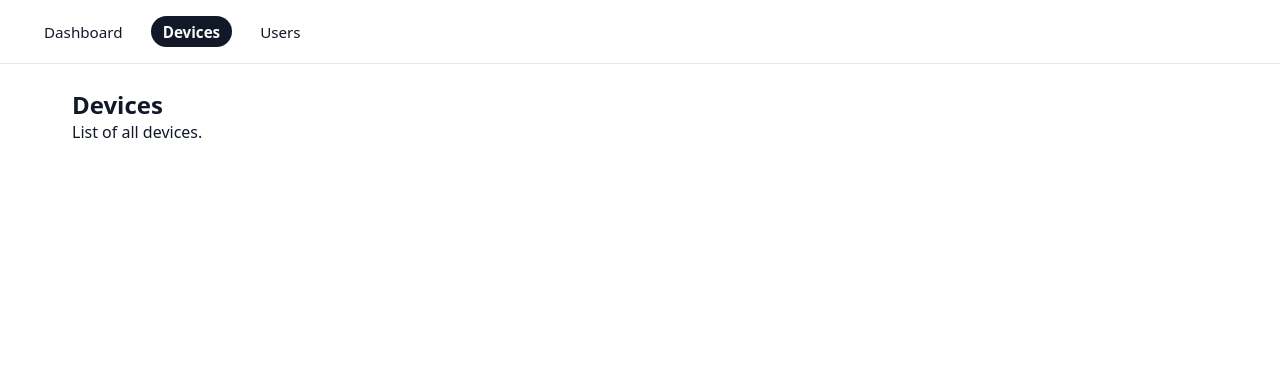
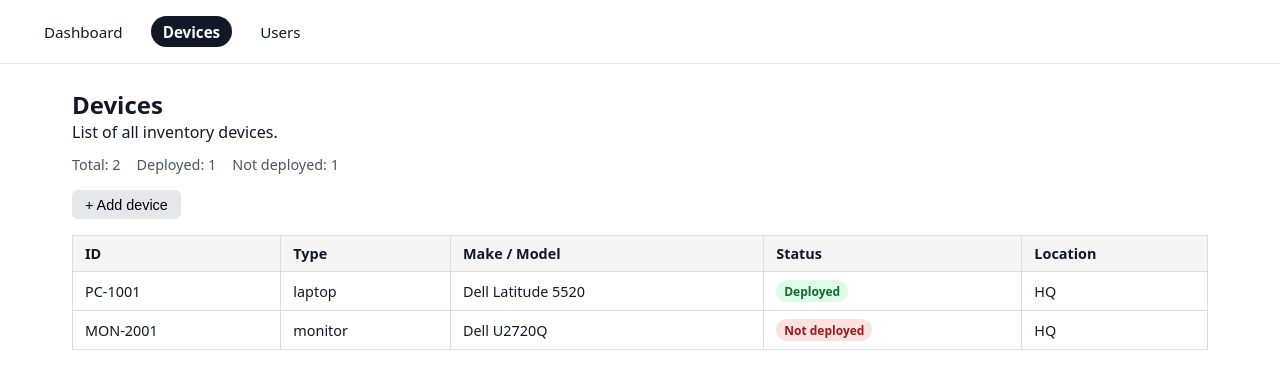
Before and after one commit to agracanin/it-inventory-management, a React (Vite) app: page /devices in a window 1280 px wide. Shown: the top 388 px of the page. Built offline with nearby package versions, Linux system fonts and the light colour scheme.

Commit message:
Devices page added with mock data and display table. Add device form added.

```diff
--- a/src/App.jsx
+++ b/src/App.jsx
@@ -1,3 +1,5 @@
+import { useState } from "react";
+
 import { Routes, Route } from "react-router-dom";
 import Layout from "./components/layout/Layout.jsx";
 import DashboardPage from "./pages/DashboardPage.jsx";
@@ -5,14 +7,31 @@ import DevicesPage from "./pages/DevicesPage.jsx";
 import UsersPage from "./pages/UsersPage.jsx";
 import NotFoundPage from "./pages/NotFoundPage.jsx";
 
+import { initialDevices } from "./data/mockDevices.js";
+
+
 function App() {
+
+  const [devices, setDevices] = useState(initialDevices);
+
+  const handleAddDevice = (newDevice) => {
+    setDevices((prevDevices) => [...prevDevices, newDevice]);
+  };
+
   return (
     <Routes>
       {/* Root */}
       <Route path="/" element={<Layout />}>
         {/* index = "/" */}
         <Route index element={<DashboardPage />} />
-        <Route path="devices" element={<DevicesPage />} />
+        <Route
+          path="/devices"
+          element={
+          <DevicesPage
+              devices={devices}
+              onAddDevice={handleAddDevice}
+            />}
+        />
         <Route path="users" element={<UsersPage />} />
         {/* Catch-all */}
         <Route path="*" element={<NotFoundPage />} />
--- /dev/null
+++ b/src/data/mockDevices.js
@@ -0,0 +1,24 @@
+export const initialDevices = [
+  {
+    id: "PC-1001",
+    serialNumber: "SN123456",
+    type: "laptop",
+    make: "Dell",
+    model: "Latitude 5520",
+    status: "deployed",
+    location: "HQ",
+    assignedToUserId: null,
+    notes: "",
+  },
+  {
+    id: "MON-2001",
+    serialNumber: "SN987654",
+    type: "monitor",
+    make: "Dell",
+    model: "U2720Q",
+    status: "not_deployed",
+    location: "HQ",
+    assignedToUserId: null,
+    notes: "",
+  },
+];
--- a/src/pages/DevicesPage.jsx
+++ b/src/pages/DevicesPage.jsx
@@ -1,9 +1,257 @@
-function DevicesPage() {
+// src/pages/DevicesPage.jsx
+import { useState } from "react";
+
+function DevicesPage({ devices, onAddDevice }) {
+  const [isAdding, setIsAdding] = useState(false);
+  const [formData, setFormData] = useState({
+    id: "",
+    serialNumber: "",
+    type: "",
+    make: "",
+    model: "",
+    status: "deployed",
+    location: "",
+    notes: "",
+    assignedToUserId: "",
+  });
+
+  const totalDevices = devices.length;
+  const deployedCount = devices.filter(
+    (device) => device.status === "deployed"
+  ).length;
+  const notDeployedCount = devices.filter(
+    (device) => device.status === "not_deployed"
+  ).length;
+
+  const getStatusLabel = (status) =>
+    status?.trim().toLowerCase() === "deployed"
+      ? "Deployed"
+      : "Not deployed";
+
+  const getStatusClassName = (status) =>
+    status?.trim().toLowerCase() === "deployed"
+      ? "status-badge status-badge--deployed"
+      : "status-badge status-badge--not-deployed";
+
+  const handleChange = (e) => {
+    const { name, value } = e.target;
+    setFormData((prev) => ({
+      ...prev,
+      [name]: value,
+    }));
+  };
+
+  const handleSubmit = (e) => {
+    e.preventDefault();
+
+    // basic required fields; you can tweak this
+    if (!formData.id.trim()) {
+      alert("ID is required.");
+      return;
+    }
+
+    const newDevice = {
+      id: formData.id.trim(),
+      serialNumber: formData.serialNumber.trim(),
+      type: formData.type.trim(),
+      make: formData.make.trim(),
+      model: formData.model.trim(),
+      status: formData.status, // "deployed" or "not_deployed"
+      location: formData.location.trim(),
+      notes: formData.notes.trim(),
+      assignedToUserId: formData.assignedToUserId.trim() || null,
+    };
+
+    onAddDevice(newDevice);
+
+    // reset + close form
+    setFormData({
+      id: "",
+      serialNumber: "",
+      type: "",
+      make: "",
+      model: "",
+      status: "deployed",
+      location: "",
+      notes: "",
+      assignedToUserId: "",
+    });
+    setIsAdding(false);
+  };
+
+  const handleCancel = () => {
+    setIsAdding(false);
+  };
+
   return (
-    <div>
-      <h2>Devices</h2>
-      <p>List of all devices.</p>
-    </div>
+    <section>
+      <h1>Devices</h1>
+      <p>List of all inventory devices.</p>
+
+      <div className="devices-summary">
+        <span>Total: {totalDevices}</span>
+        <span>Deployed: {deployedCount}</span>
+        <span>Not deployed: {notDeployedCount}</span>
+      </div>
+
+      <div className="devices-actions">
+        {!isAdding && (
+          <button
+            type="button"
+            className="btn"
+            onClick={() => setIsAdding(true)}
+          >
+            + Add device
+          </button>
+        )}
+      </div>
+
+      {isAdding && (
+        <form className="device-form" onSubmit={handleSubmit}>
+          <div className="device-form-row">
+            <label>
+              ID*
+              <input
+                name="id"
+                value={formData.id}
+                onChange={handleChange}
+                placeholder="e.g. PC-1002"
+                required
+              />
+            </label>
+            <label>
+              Serial number
+              <input
+                name="serialNumber"
+                value={formData.serialNumber}
+                onChange={handleChange}
+                placeholder="e.g. SN123456"
+              />
+            </label>
+          </div>
+
+          <div className="device-form-row">
+            <label>
+              Type
+              <input
+                name="type"
+                value={formData.type}
+                onChange={handleChange}
+                placeholder="e.g. laptop, monitor"
+              />
+            </label>
+            <label>
+              Make
+              <input
+                name="make"
+                value={formData.make}
+                onChange={handleChange}
+                placeholder="e.g. Dell"
+              />
+            </label>
+            <label>
+              Model
+              <input
+                name="model"
+                value={formData.model}
+                onChange={handleChange}
+                placeholder="e.g. Latitude 5520"
+              />
+            </label>
+          </div>
+
+          <div className="device-form-row">
+            <label>
+              Status
+              <select
+                name="status"
+                value={formData.status}
+                onChange={handleChange}
+              >
+                <option value="deployed">Deployed</option>
+                <option value="not_deployed">Not deployed</option>
+              </select>
+            </label>
+            <label>
+              Location
+              <input
+                name="location"
+                value={formData.location}
+                onChange={handleChange}
+                placeholder="e.g. In office, Remote"
+              />
+            </label>
+          </div>
+
+          <div className="device-form-row">
+            <label>
+              Assigned to (user ID)
+              <input
+                name="assignedToUserId"
+                value={formData.assignedToUserId}
+                onChange={handleChange}
+                placeholder="e.g. U-001"
+              />
+            </label>
+          </div>
+
+          <div className="device-form-row">
+            <label>
+              Notes
+              <textarea
+                name="notes"
+                value={formData.notes}
+                onChange={handleChange}
+                rows={2}
+                placeholder="Any extra details..."
+              />
+            </label>
+          </div>
+
+          <div className="device-form-actions">
+            <button type="submit" className="btn btn-primary">
+              Save device
+            </button>
+            <button
+              type="button"
+              className="btn btn-secondary"
+              onClick={handleCancel}
+            >
+              Cancel
+            </button>
+          </div>
+        </form>
+      )}
+
+      <table className="table">
+        <thead>
+          <tr>
+            <th>ID</th>
+            <th>Type</th>
+            <th>Make / Model</th>
+            <th>Status</th>
+            <th>Location</th>
+          </tr>
+        </thead>
+        <tbody>
+          {devices.map((device) => (
+            <tr key={device.id}>
+              <td>{device.id}</td>
+              <td>{device.type}</td>
+              <td>
+                {device.make} {device.model}
+              </td>
+              <td>
+                <span className={getStatusClassName(device.status)}>
+                  {getStatusLabel(device.status)}
+                </span>
+              </td>
+              <td>{device.location}</td>
+            </tr>
+          ))}
+        </tbody>
+      </table>
+    </section>
   );
 }
 
--- a/src/styles/global.css
+++ b/src/styles/global.css
@@ -56,3 +56,118 @@ a {
   background-color: #111827;
   color: #f9fafb;
 }
+
+/* Devices table */
+
+.table {
+  width: 100%;
+  border-collapse: collapse;
+  margin-top: 1rem;
+  font-size: 0.9rem;
+}
+
+.table th,
+.table td {
+  border: 1px solid #ddd;
+  padding: 0.5rem 0.75rem;
+  text-align: left;
+}
+
+.table th {
+  background-color: #f5f5f5;
+  font-weight: 600;
+}
+
+/* Devices page summary */
+.devices-summary {
+  display: flex;
+  flex-wrap: wrap;
+  gap: 1rem;
+  margin: 0.75rem 0 1rem;
+  font-size: 0.9rem;
+  color: #4b5563;
+}
+
+/* Status badges */
+.status-badge {
+  display: inline-flex;
+  align-items: center;
+  padding: 0.15rem 0.5rem;
+  border-radius: 999px;
+  font-size: 0.75rem;
+  font-weight: 600;
+}
+
+.status-badge--deployed {
+  background-color: #dcfce7;
+  color: #166534;
+}
+
+.status-badge--not-deployed {
+  background-color: #fee2e2;
+  color: #991b1b;
+}
+
+/* Add devices form */
+.devices-actions {
+  margin: 0.5rem 0 1rem;
+}
+
+.device-form {
+  margin-bottom: 1.5rem;
+  padding: 1rem;
+  border-radius: 0.75rem;
+  border: 1px solid #e5e7eb;
+  background-color: #f9fafb;
+  display: flex;
+  flex-direction: column;
+  gap: 0.75rem;
+}
+
+.device-form-row {
+  display: flex;
+  flex-wrap: wrap;
+  gap: 1rem;
+}
+
+.device-form-row label {
+  display: flex;
+  flex-direction: column;
+  font-size: 0.85rem;
+  flex: 1 1 min(260px, 100%);
+}
+
+.device-form input,
+.device-form select,
+.device-form textarea {
+  margin-top: 0.25rem;
+  padding: 0.35rem 0.5rem;
+  border-radius: 0.375rem;
+  border: 1px solid #d1d5db;
+  font-size: 0.9rem;
+}
+
+.device-form-actions {
+  display: flex;
+  gap: 0.5rem;
+  justify-content: flex-end;
+  margin-top: 0.5rem;
+}
+
+.btn {
+  padding: 0.35rem 0.75rem;
+  border-radius: 0.375rem;
+  border: 1px solid transparent;
+  background-color: #e5e7eb;
+  cursor: pointer;
+  font-size: 0.9rem;
+}
+
+.btn-primary {
+  background-color: #2563eb;
+  color: white;
+}
+
+.btn-secondary {
+  background-color: #f3f4f6;
+}
```
